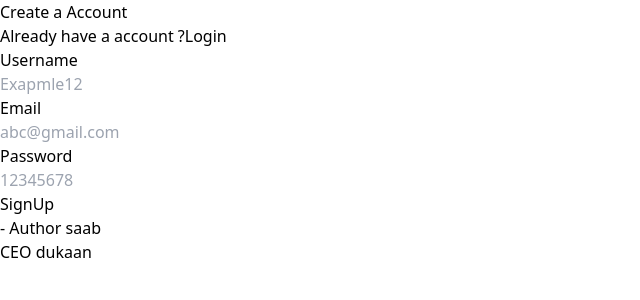
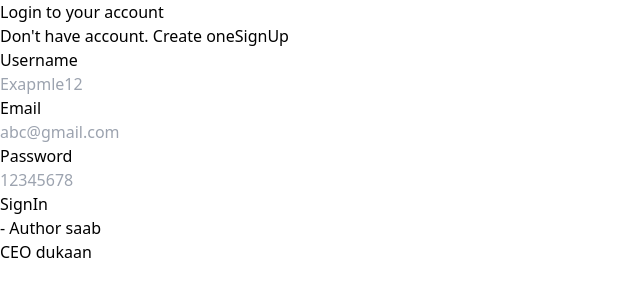
Before and after one commit to akshit614/Script-Life, a React (Vite) app in the folder frontend/: page /signup in a window 1280 px wide. Shown: the top 300 px of the page, without its empty margins (0-640 px from the left). Built offline with nearby package versions, Linux system fonts and the light colour scheme.

Commit message:
updated file

```diff
--- a/frontend/src/components/Auth.tsx
+++ b/frontend/src/components/Auth.tsx
@@ -1,19 +1,61 @@
-import Header from "./Header"
+import { useState } from "react"
 import InputBox from "./InputBox"
+import { SignupInput, SigninInput } from "@aksh4code/blog-app-common"
+import { Link } from "react-router-dom"
 
-const Auth = () => {
+const Auth = ({type} : { type : "signin" | "signup"}) => {
+
+    // type === "signup" ? (
+        const [postInputs, setPostInputs] = useState<SignupInput>({
+            name : "",
+            email : "",
+            password  :""
+        })
+    // )
+    // :
+    // (const [postInputs, setPostInputs] = useState<SigninInput>({
+    //     name : "",
+    //     email : "",
+    //     password  :""
+    // }))
+
+
   return (
 
     <div className=" h-screen flex flex-col justify-center">
         <div className="px-5 py-10 rounded-lg border-black shadow-2xl hover:shadow-sky-400">
             <div className="">
-                <Header />
                 <div>
-                    <InputBox  label={"Username"} onChange={""} placeholder={"Exapmle12"} />
-                    <InputBox label={"Email"} onChange={""} placeholder={"abc@gmail.com"} />
-                    <InputBox label={"Password"} onChange={""} placeholder={"12345678"} />
+                    <div className="font-bold text-xl text-center md:text-2xl">
+                        {type === "signup" ? "Create a account" : "Login to your account"}
+                    </div>
+                    <div className="text-sm text-slate-500 text-center">
+                    {type === "signup" ? "Already have a account ?" : "Don't have account. Create one"}
+                    <Link className="underline px-1 font-semibold" to={type === "signup" ? "/signin" : "/signup"}>{type === "signup" ? "Login" : "SignUp"}</Link>
+                    </div>
+                </div>
+                <div>
+                    <InputBox label={"Username"} onChange={ (e) => {
+                        setPostInputs({
+                            ...postInputs,
+                            name  : e.target.value
+                        })
+                    }
+                    } placeholder={"Exapmle12"} />
+                    <InputBox label={"Email"} onChange={(e) => {
+                        setPostInputs({
+                            ...postInputs,
+                            email  : e.target.value
+                        })
+                    }} placeholder={"abc@gmail.com"} />
+                    <InputBox label={"Password"} onChange={(e) => {
+                        setPostInputs({
+                            ...postInputs,
+                            password  : e.target.value
+                        })
+                    }} placeholder={"12345678"} />
                     <div className="pt-2">
-                        <button className="p-1 w-full bg-slate-900 rounded-lg text-white font-bold text-xl" >SignUp</button>
+                        <button className="p-1 w-full bg-slate-900 rounded-lg text-white font-bold text-xl" >{type === "signup" ? "SignUp" : "SignIn" }</button>
                     </div>
                 </div>
             </div>
--- a/frontend/src/components/Header.tsx
+++ /dev/null
@@ -1,17 +0,0 @@
-import { Link } from "react-router-dom"
-
-const Header = () => {
-  return (
-    <div>
-        <div className="font-bold text-xl text-center md:text-2xl">
-                    Create a Account
-                </div>
-                <div className="text-sm text-slate-500 text-center">
-                    Already have a account ?
-                    <Link className="underline px-1 font-semibold" to={'/signin'}>Login</Link>
-                </div>
-    </div>
-  )
-}
-
-export default Header
```
